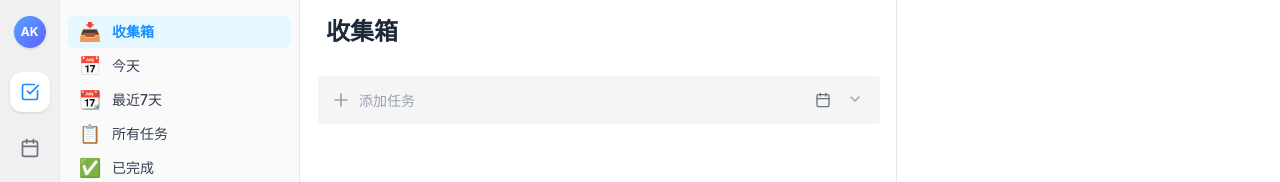
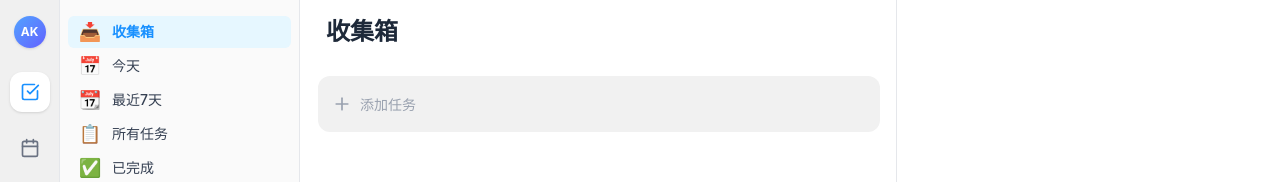
Before and after one commit to jameingh/dida-clone, a React (Vite) app: page / in a window 1280 px wide. Shown: the top 182 px of the page. Built offline with nearby package versions, Linux system fonts and the light colour scheme.

Commit message:
style(TaskList): 优化任务输入框的视觉样式和交互细节
- 调整背景色、边框和圆角以提升视觉层次
- 优化按钮组的显示逻辑，仅在聚焦或有内容时显示
- 移除不必要的 onBlur 事件处理函数
- 统一图标尺寸和间距，提升视觉一致性

```diff
--- a/src/components/Task/TaskList.tsx
+++ b/src/components/Task/TaskList.tsx
@@ -384,40 +384,35 @@ export default function TaskList() {
       {!hideInput && (
         <div className="px-4 py-3 shrink-0">
           <form onSubmit={handleAddTask} className="relative">
-            <div className={`flex flex-col bg-[#F5F5F5] focus-within:bg-white border border-transparent focus-within:border-gray-200 rounded transition-all group ${hasAttributes ? 'pb-2' : ''}`}>
+            <div className={`flex flex-col bg-[#F1F1F1] focus-within:bg-white border-2 border-transparent focus-within:border-[#1890FF]/30 rounded-xl transition-all group ${hasAttributes ? 'pb-2' : ''}`}>
               {/* 输入区域 */}
-              <div className="flex items-center gap-2 px-3 py-2.5">
+              <div className="flex items-center gap-2 px-3 py-2">
                 <Plus className={`w-5 h-5 transition-colors shrink-0 ${newTaskPriority ? getPriorityColor(newTaskPriority) : 'text-gray-400 group-focus-within:text-[#1890FF]'}`} />
                 <input
                   ref={inputRef}
                   type="text"
                   value={newTaskTitle}
                   onChange={(e) => setNewTaskTitle(e.target.value)}
-                  onBlur={(e) => {
-                    // 如果点击的是日期选择器或更多菜单，不应该导致标题消失
-                    // 实际上这里并没有代码导致消失，但我们可以增加防御性日志
-                    console.log('Task input blurred, current title:', newTaskTitle);
-                  }}
                   placeholder="添加任务"
-                  className="flex-1 bg-transparent text-[14px] text-gray-700 outline-none placeholder:text-gray-400"
+                  className="flex-1 bg-transparent h-9 text-[14px] text-gray-700 outline-none placeholder:text-gray-400"
                 />
 
-                {/* 右侧按钮组 */}
-                <div className="flex items-center gap-1">
+                {/* 右侧按钮组 - 只有在聚焦或有内容时才显示 */}
+                <div className={`flex items-center gap-1 transition-all duration-200 ${newTaskTitle || showDatePicker || showMoreMenu ? 'opacity-100' : 'opacity-0 group-focus-within:opacity-100'}`}>
                   {/* 日期按钮 */}
                   <div className="relative">
                     <button
                       type="button"
                       onClick={() => setShowDatePicker(!showDatePicker)}
-                      className="flex items-center gap-1 px-2 py-1 text-[13px] text-gray-500 hover:text-[#1890FF] hover:bg-blue-50 rounded transition-colors shrink-0"
+                      className="flex items-center gap-1 px-1.5 py-1 text-[13px] text-gray-400 hover:text-[#1890FF] hover:bg-blue-50 rounded-lg transition-colors shrink-0"
                     >
                       {newTaskDueDate ? (
                         <>
-                          <span className="text-[#1890FF]">{formatDate(newTaskDueDate)}</span>
-                          <ChevronDown className="w-3 h-3 text-[#1890FF]" />
+                          <span className="text-[#1890FF] font-medium">{formatDate(newTaskDueDate)}</span>
+                          <ChevronDown className="w-3.5 h-3.5 text-[#1890FF]" />
                         </>
                       ) : (
-                        <Calendar className="w-4 h-4" />
+                        <Calendar className="w-4.5 h-4.5" />
                       )}
                     </button>
 
@@ -441,9 +436,9 @@ export default function TaskList() {
                     <button
                       type="button"
                       onClick={() => setShowMoreMenu(!showMoreMenu)}
-                      className="p-1 text-gray-400 hover:text-gray-600 hover:bg-gray-100 rounded-full transition-colors"
+                      className="p-1 text-gray-400 hover:text-gray-600 hover:bg-gray-100 rounded-lg transition-colors"
                     >
-                      <ChevronDown className="w-4 h-4" />
+                      <ChevronDown className="w-4.5 h-4.5" />
                     </button>
 
                     {/* 更多菜单浮层 */}
```
